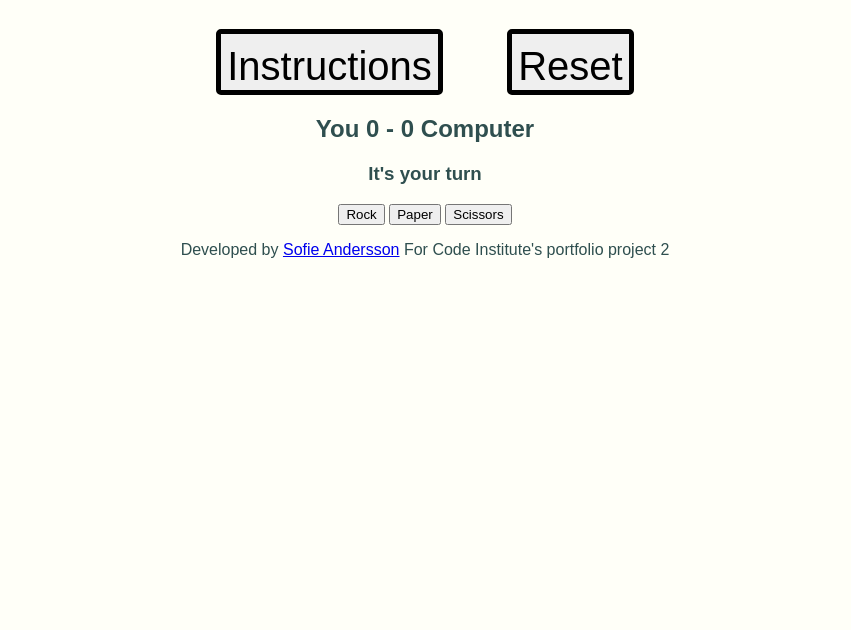
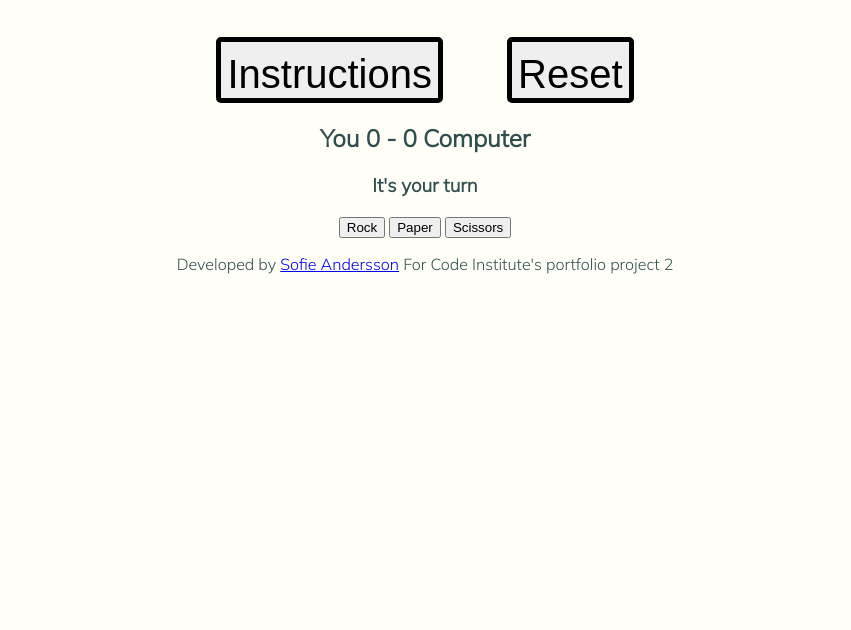
Before and after one commit to idamariasofie/rock-paper-scissors, a plain HTML site: page index.html in a window 1280 px wide. Shown: the part 170-800 px from the top of the page, without its empty margins (215-1066 px from the left). Drawn offline with Linux system fonts and the light colour scheme.

Commit message:
Added google fonts Mulish

```diff
--- a/index.html
+++ b/index.html
@@ -6,6 +6,10 @@
     <meta name="viewport" content="width=device-width, initial-scale=1.0">
     <!-- Meta tags -->
     <meta name="keywords" content="rock, papaer, scissors, game, play, rock paper scissors game">
+    <!-- Google fonts -->
+    <link rel="preconnect" href="https://fonts.googleapis.com">
+    <link rel="preconnect" href="https://fonts.gstatic.com" crossorigin>
+    <link href="https://fonts.googleapis.com/css2?family=Lora&family=Mulish:wght@200;300&family=Source+Serif+4:opsz,wght@8..60,300&display=swap" rel="stylesheet">
     <!-- Css file -->
     <link rel="stylesheet" href="assets/css/style.css">
     <title>Document</title>
```
